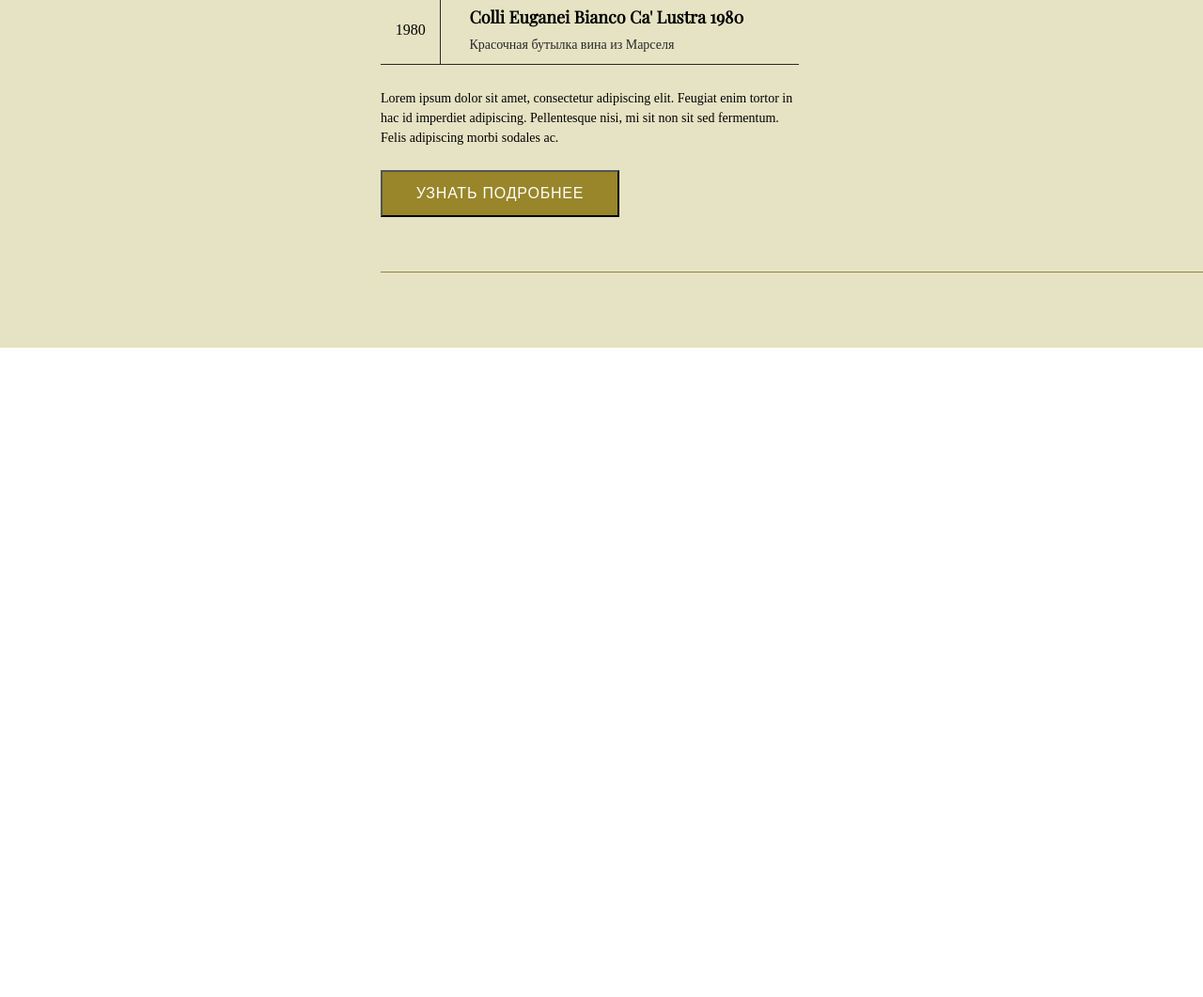
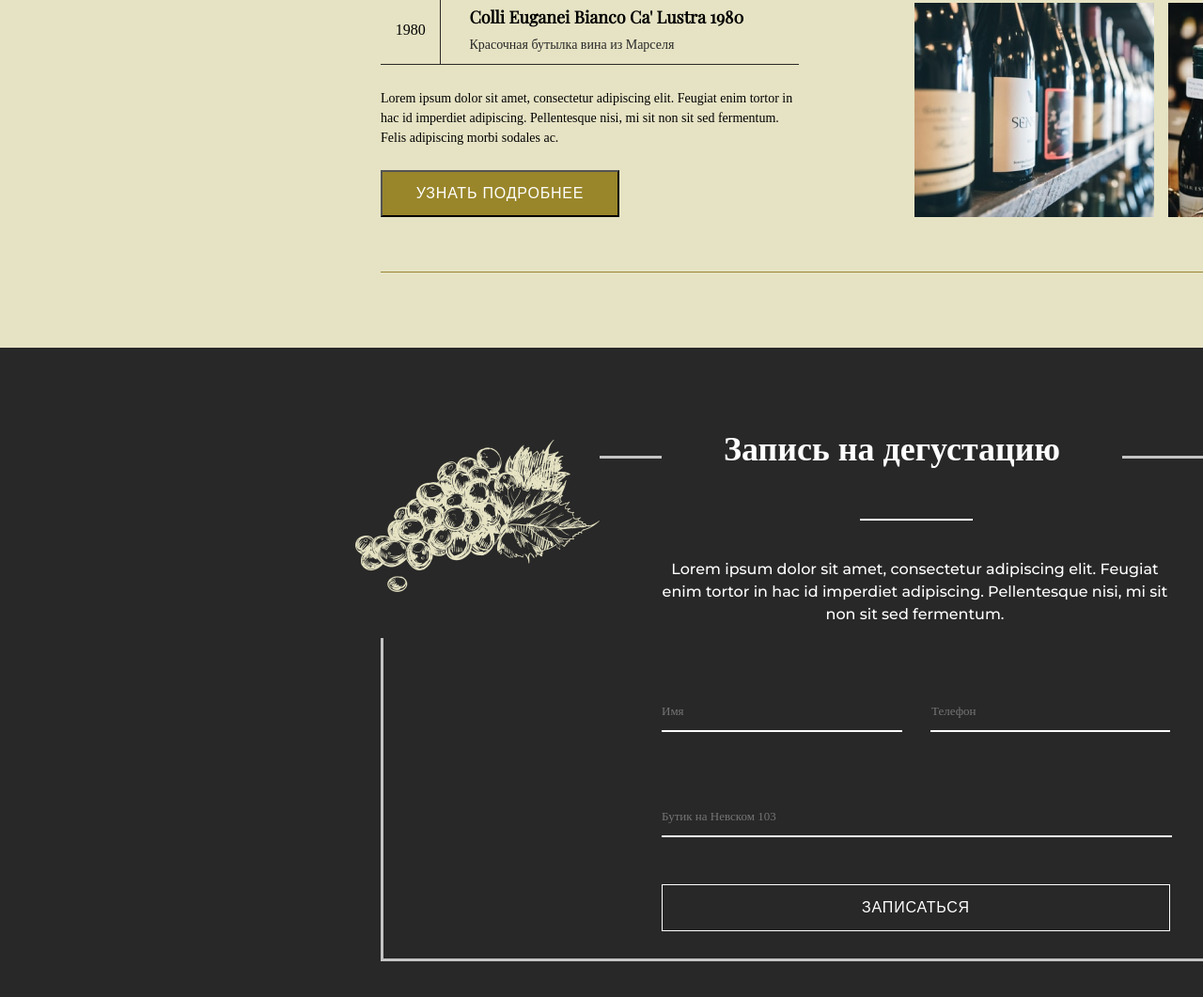
Before and after one commit to KalmykovaElena/Shop, a plain HTML site: page index.html in a window 1280 px wide. Shown: the part 2442-3503 px from the top of the page at 94% size. Before the commit the page ends 2812 px from the top, so only its background shows below. Drawn offline with nearby package versions, Linux system fonts and the light colour scheme.

Commit message:
section iput

```diff
--- a/index.html
+++ b/index.html
@@ -81,10 +81,52 @@ div<!DOCTYPE html>
                    </p>
                    <button type="button" class="landing-button medium">узнать подробнее</button>
                </div>
-               <div class="collection-column collection-pictures"></div>
+               <div class="collection-column collection-pictures">
+                <img class="rectangle1" src="./assets/Rectangle 11.png" alt="Foto glass">
+                <div class="picture-wrap">
+                    <img class="rectangle2" src="./assets/Rectangle 12.png" alt="Foto boutles">
+                    <img class="rectangle2"src="./assets/Rectangle 13.png" alt="Foto boutles">
+                </div>
+               </div>
             </div>
         </div>
     </div>
+    </section >
+
+    <section class="record">
+        <div class="wrap-record">
+                <div class="grape">
+                    <img src="./assets/grade.png" alt="grape">
+                </div>
+
+                <div class="wrap-record-content">
+                    <div class="heading-record">
+                        <h2>Запись на дегустацию</h2>
+                    </div>
+                    <div class="line record-line"></div>
+                    <div class="record-text">
+                        Lorem ipsum dolor sit amet, consectetur adipiscing elit. Feugiat enim tortor in hac id imperdiet adipiscing. Pellentesque nisi, mi sit non sit sed fermentum.
+                    </div>
+                    <form class="name-phone" action="#" >
+                        <input  type="text" placeholder="Имя">
+                        <input type="tel" placeholder="Телефон">
+                    </form>
+                    <div class="enter-info">
+                        <div class="line line-input"></div>
+                        <div class="line line-input"></div>
+                    </div>
+                    <form class="input-adress" action="#" >
+                        <input  type="text" placeholder="Бутик на Невском 103">
+                    </form>
+                    <div class="line line-input-adress"></div>
+                        <button type="button" class="button-record">записаться</button>
+                </div>
+                <div class="barrel">
+                    <img src="./assets/barrel.png" alt="barrel">
+                </div>
+
+
+        </div>
 
     </section>
 </body>
--- a/style.css
+++ b/style.css
@@ -172,6 +172,11 @@ line-height: 24px;
 .collection-pictures{
 width:540px;
 }
+.picture-wrap{
+    display: flex;
+    flex-wrap: wrap;
+    justify-content: space-around;
+}
 .landing-button {
     display: flex;
     justify-content: center;
@@ -264,3 +269,124 @@ width:540px;
   .black{
     border-color: black;
   }
+  .rectangle1{
+    Width:540px;
+    Height:500px;
+  }
+  .rectangle2{
+    Width:255px;
+    Height:228px;
+  }
+  .record{
+    width: 1920px;
+    height: 767px;
+    background: #282828;
+    display: flex;;
+    align-items: center;
+    justify-content: center;
+  }
+  .wrap-record{
+      color:white;
+    border: 3px solid #C4C4C4;
+    height:538px;
+    width: 1110px;
+    box-sizing: border-box;
+    margin: 0 auto;
+    display: flex;
+    justify-content: space-between;
+  }
+  /* .wrap-record-heading  {
+    width: 1110px;
+    height: 260px;
+    box-sizing: border-box;
+    margin: 0 auto;
+    display: flex; */
+
+    .heading-record{
+        width: 490px;
+        height: 74px;
+        background:#282828;
+    }
+  .wrap-record-content{
+      width: 541px;
+      height: 497px;
+      margin-top: -40px;
+
+  }
+
+  .grape{
+      width: 260px;
+      height: 260px;
+      margin-left: -30px;
+      margin-top: -69px;
+  }
+  .barrel{
+    width: 260px;
+    height: 260px;
+    margin-top: -65px;
+    margin-right: -59px;
+  }
+.record-line{
+    width: 118px;
+    margin-top: 30px;
+    border-color: #FFFFFF;
+}
+.record-text{
+    width: 539px;
+height: 72px;
+font-family: Montserrat;
+font-size: 16px;
+line-height: 150%;
+text-align: center;
+}
+input {
+    all: unset;
+  }
+input {
+    width:254px;
+    height:20px;
+    background: #282828;
+    color: white;
+    font-weight: 500;
+font-size: 13px;
+line-height: 150%;
+}
+.name-phone{
+    margin-top: 81px;
+    display: flex;
+    justify-content: space-between;
+}
+  .line-input{
+      width: 255px;
+     margin-top: 10px;
+
+  }
+  .line-input:last-child{
+      margin-left: 30px;
+  }
+ .enter-info{
+     display: flex;
+
+}
+.input-adress{
+    margin-top: 40px;
+}
+.line-input-adress{
+    width: 541px;
+    margin-top: 10px;
+    margin-bottom: 50px;
+}
+.button-record{
+    font-weight: 500;
+    font-size: 16px;
+    line-height: 20px;
+    color: #FFFFFF;
+    background: #282828;
+    text-align: center;
+    letter-spacing: 0.05em;
+    text-transform: uppercase;
+width: 541px;
+height: 50px;
+border: 1px solid #FFFFFF;
+box-sizing: border-box;
+}
```
Also changed, not shown: assets/Rectangle 11.png (added), assets/Rectangle 12.png (added), assets/Rectangle 13.png (added), assets/barrel.png (added), assets/grade.png (added).
